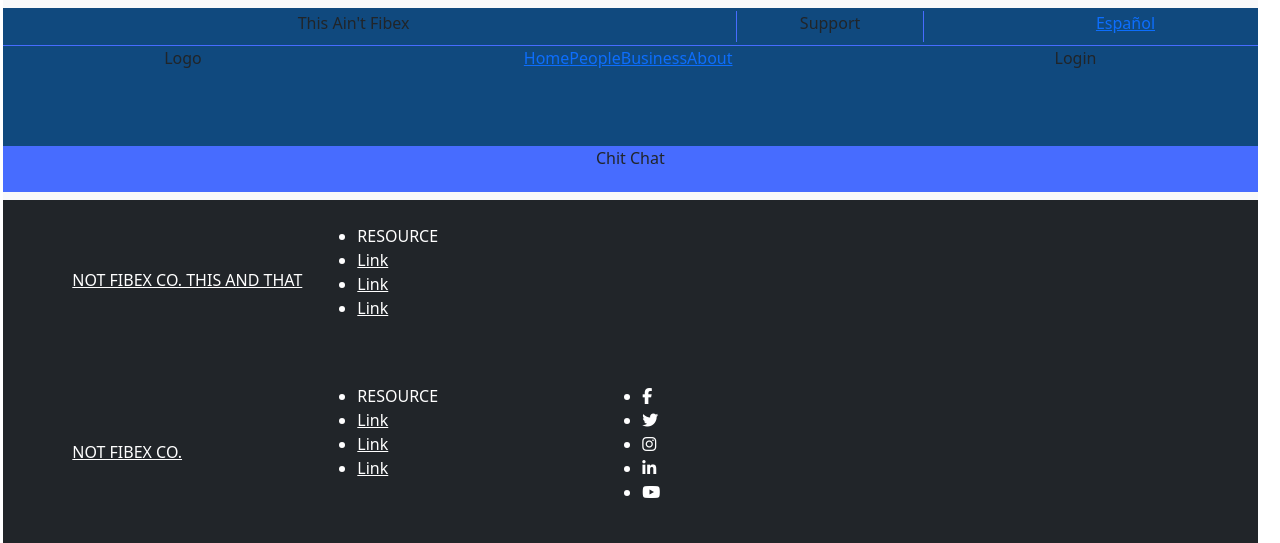
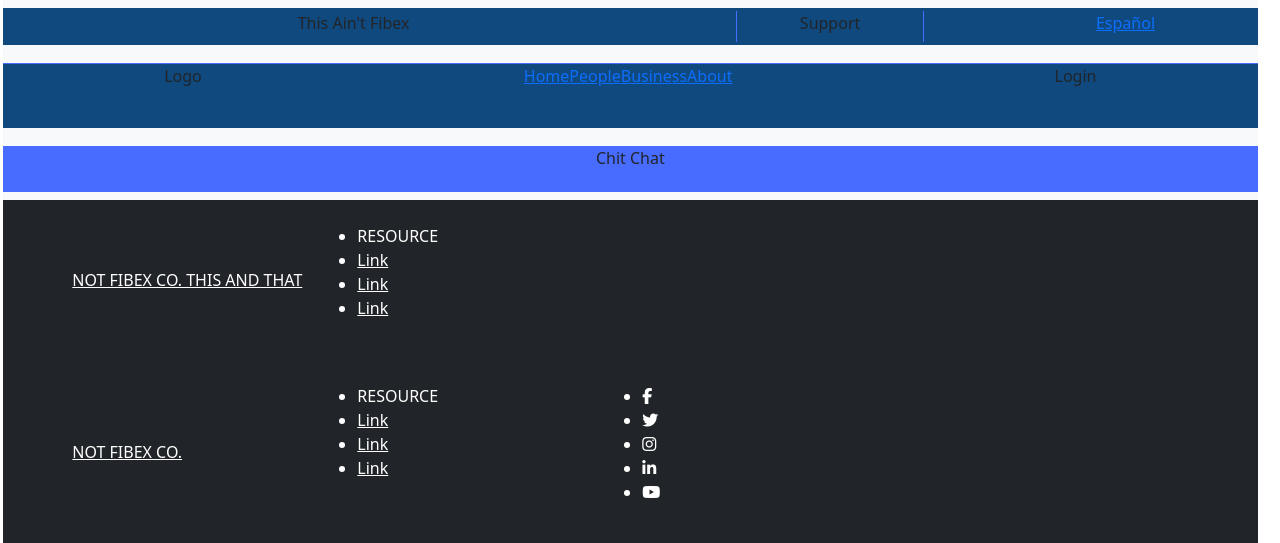
Before and after one commit to laponte16/isp-sample, a PHP site: page / in a window 1280 px wide. Shown: the top 543 px of the page. Run offline with PHP 8.4, Linux system fonts and the light colour scheme; some libraries are stand-ins or nearby versions.

Commit message:
Update styles.css

```diff
--- a/styles.css
+++ b/styles.css
@@ -57,7 +57,7 @@
 .navMid{
     background-color: #10497E;
     width: 100%;
-    height: 55%;
+    height: 35%;
 
     border-top: solid 1px #476CFF;
 
```
